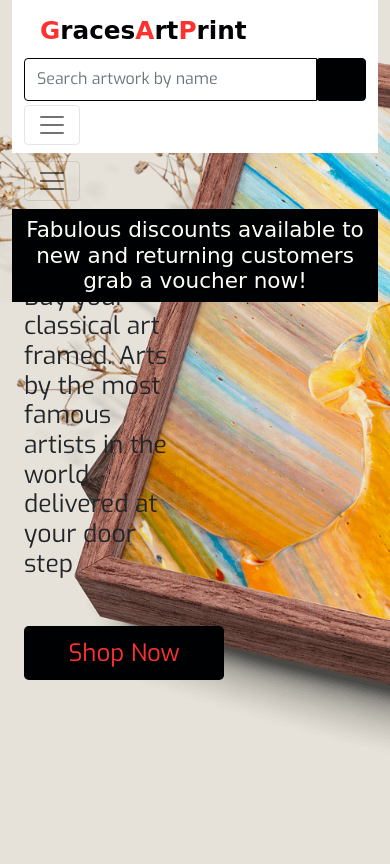
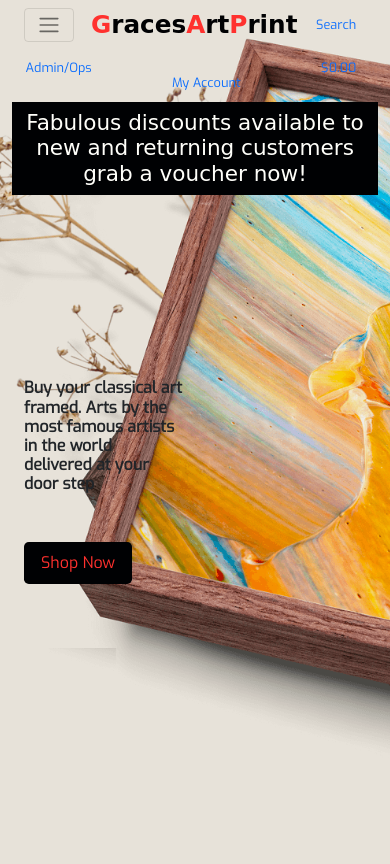
Before and after one commit to Polyanyanwu/graces-art-pp5, a Django app: page / in a window 390 px wide. Run offline with Django 3.2, Linux system fonts and the light colour scheme; the visitor is signed in with stand-in values (Sample User, id 1); some web fonts are replaced.

Commit message:
feat: Add and style menu on mobile screens

```diff
--- a/static/css/base.css
+++ b/static/css/base.css
@@ -109,5 +109,36 @@ body {
 
     body {
         height: calc(100vh - 126px);
+        font-size: 0.8rem;
+    }
+    .navbar-toggler-icon {
+        padding: .4rem .4rem;
+        font-size: 1rem;
+    }
+    .nav-link {
+        padding: 0.1rem;
+    }
+
+    .nav-link i.fa-lg {
+        font-size: 1rem;
+    }
+    .dropdown-toggle::after{
+        content: none;
+    }
+    .dropdown-menu{
+        font-size: 0.8rem;
+    }
+    .main-logo{
+        font-size: 1rem;
+        font-weight: bold;
+    }
+    .go-shop-btn {
+        background: var(--rich-black);
+        color:var(--tart-orange);
+        min-width: 100px;
+        font-weight: 400;
+        font-size:1rem;
+
+
     }
 }
--- a/templates/base.html
+++ b/templates/base.html
@@ -59,7 +59,7 @@
     <!-- Navigation -->
     <div class="container-fluid nav-area fixed-top">
       <div class="row">
-        <nav class="navbar navbar-expand-lg navbar-light bg-white">
+        <nav class="navbar navbar-expand-lg navbar-light d-none d-lg-flex bg-white">
 
           <a href="{% url 'home' %}" class="nav-link main-logo-link">
             <h2 class="main-logo-font my-0"><strong><span class="logo-init">G</span>races<span
@@ -87,7 +87,7 @@
           </button>
 
           <div class="collapse navbar-collapse justify-content-end" id="navbarText">
-            <ul class="navbar-nav ms-auto mb-2 mb-lg-0">
+            <ul class="navbar-nav ms-auto mb-2 mb-lg-0 list-inline">
               {% if user.is_authenticated %}
 
 
@@ -182,12 +182,12 @@
       </div>
       <div class="row">
         <nav class="navbar navbar-expand-lg navbar-light w-100">
-          <button class="navbar-toggler" type="button" data-toggle="collapse" data-target="#navbarNav"
+          <button class="navbar-toggler" type="button" data-bs-toggle="collapse" data-bs-target="#menu-nav"
             aria-controls="navbarNav" aria-expanded="false" aria-label="Toggle navigation">
             <span class="navbar-toggler-icon"></span>
           </button>
           {% include 'includes/nav-bar-mobile-header.html' %}
-          {% include 'includes/nav-bar-large-header.html' %}
+          {% include 'includes/artwork-menu.html' %}
         </nav>
       </div>
       <div id="delivery-banner" class="row text-center">
--- a/templates/includes/nav-bar-large-header.html
+++ b/templates/includes/artwork-menu.html
@@ -1,4 +1,4 @@
-<div class="collapse navbar-collapse" id="navbarNav">
+<div class="collapse navbar-collapse" id="menu-nav">
     <ul class="navbar-nav w-auto mx-auto">
         <li class="nav-item d-block d-md-none">
             <a class="logo-font font-weight-bold nav-link text-black mr-5" href="{% url 'home' %}" id="home-link">
--- a/templates/includes/nav-bar-mobile-header.html
+++ b/templates/includes/nav-bar-mobile-header.html
@@ -1 +1,123 @@
-<h1></h1>
+<a href="{% url 'home' %}" class="nav-link d-block d-lg-none main-logo-link">
+    <h2 class="main-logo-font my-0"><strong><span class="logo-init">G</span>races<span
+          class="logo-init">A</span>rt<span class="logo-init">P</span>rint</strong></h2>
+  </a>
+
+<li class="list-inline-item">
+    <a class="text-black nav-link d-block dropdown-toggle d-lg-none" href="#" id="navbarDropdown" data-bs-toggle="dropdown" aria-haspopup="true" aria-expanded="false">
+        <div class="text-center">
+            <div><i class="fas fa-search fa-lg"></i></div>
+            <p class="my-0">Search</p>
+        </div>
+    </a>
+
+    <div class="dropdown-menu border-0 w-100 p-3 rounded-0 my-0" aria-labelledby="mobile-search">
+        <form class="form" method="GET" action="#">
+            <div class="input-group w-100">
+                <input class="form-control border border-black rounded-0" type="text" name="q" placeholder="Search our site">
+                <div class="input-group-append">
+                    <button class="form-control form-control btn btn-black border border-black rounded-0" type="submit">
+                        <span class="icon">
+                            <i class="fas fa-search"></i>
+                        </span>
+                    </button>
+                </div>
+            </div>
+        </form>
+    </div>
+</li>
+
+{% if user.is_authenticated %}
+
+
+<!-- Operator sub menu -->
+
+<li class="nav-item dropdown list-inline-item dropdown-menu-start" >
+  <a class="nav-link dropdown-toggle d-block d-lg-none" href="#" id="navbarDropdownMenuLink" role="button"
+    data-bs-toggle="dropdown" aria-expanded="false" title="Admin & Operator Menu Dropdown">
+    <div class="text-center">
+      <div><i class="fas fa-user-plus fa-lg"></i></div>
+      <p class="my-0">Admin/Ops</p>
+    </div>
+  </a>
+  <ul class="dropdown-menu " aria-labelledby="navbarDropdownMenuLink">
+    <li><a class="dropdown-item" href="#">Update Order Status</a></li>
+    <li><a class="dropdown-item" href="#">Review Return Order</a></li>
+    <li><a class="dropdown-item" href="#">Order Details List</a></li>
+    <li><a class="dropdown-item" href="#">
+        <hr></a></li>
+    <li><a class="dropdown-item" href="#">Maintain General Information</a></li>
+    <li><a class="dropdown-item" href="#">Maintain Artist</a></li>
+    <li><a class="dropdown-item" href="#">Maintain Style</a></li>
+    <li><a class="dropdown-item" href="#">Maintain Genre</a></li>
+    <li><a class="dropdown-item" href="#">Maintain System Preferences</a></li>
+    <li><a class="dropdown-item" href="#">
+        <hr></a></li>
+    <li><a class="dropdown-item" href="#">Add Artwork</a></li>
+    <li><a class="dropdown-item" href="#">Edit/Delete Artwork</a></li>
+
+  </ul>
+</li>
+
+<li class="nav-item dropdown list-inline-item dropdown-menu-start">
+  <a class="nav-link dropdown-toggle d-block d-lg-none" href="#" id="navbarDropdownMenuLink" role="button"
+    data-bs-toggle="dropdown" aria-expanded="false" title="User Account Dropdown">
+    <div class="text-center">
+      <div><i class="fas fa-user icon"></i></div>
+      <p class="my-0">My Account</p>
+    </div>
+  </a>
+  <ul class="dropdown-menu" aria-labelledby="navbarDropdownMenuLink">
+    <li><a class="dropdown-item" href="#">My Profile</a></li>
+    <li><a class="dropdown-item" href="#">Update Email</a></li>
+    <li><a class="dropdown-item" href="#">Order History</a></li>
+    <li><a class="dropdown-item" href="#">Return Order</a></li>
+    <li><a class="dropdown-item" href="#">Notifications</a></li>
+    <li><a class="dropdown-item" href="#">Wish list</a></li>
+    <li>
+      <hr class="dropdown-divider">
+    </li>
+    <li><a class="dropdown-item" href="{% url 'account_logout' %}">Logout</a></li>
+    <li><a class="dropdown-item" href="{% url 'account_reset_password' %}">Reset Password</a></li>
+  </ul>
+</li>
+
+<!-- Administrator Role Options -->
+
+{% else %}
+<!-- only show sign up and login button if user is not already signed in -->
+<li class="nav-item dropdown list-inline-item">
+  <a class="nav-link dropdown-toggle d-block d-lg-none" href="#" id="navbarDropdownMenuLink" role="button"
+    data-bs-toggle="dropdown" aria-expanded="false" title="User Account Dropdown">
+    <div class="text-center">
+      <div><i class="fas fa-user icon"></i></div>
+      <p class="my-0">My Account</p>
+    </div>
+  </a>
+  <ul class="dropdown-menu dropdown-menu-start" aria-labelledby="navbarDropdownMenuLink1">
+    <li><a class="dropdown-item" href="{% url 'account_signup' %}">Register</a></li>
+    <li><a class="dropdown-item" href="{% url 'account_login' %}">Login</a></li>
+  </ul>
+</li>
+{% endif %}
+
+
+
+
+
+
+
+<li class="list-inline-item">
+    <a class="{% if grand_total %}text-primary font-weight-bold{% else %}text-black{% endif %} nav-link d-block d-lg-none" href="#">
+        <div class="text-center">
+            <div><i class="fas fa-shopping-bag fa-lg"></i></div>
+            <p class="my-0">
+                {% if grand_total %}
+                    ${{ grand_total|floatformat:2 }}
+                {% else %}
+                    $0.00
+                {% endif %}
+            </p>
+        </div>
+    </a>
+</li>
```
